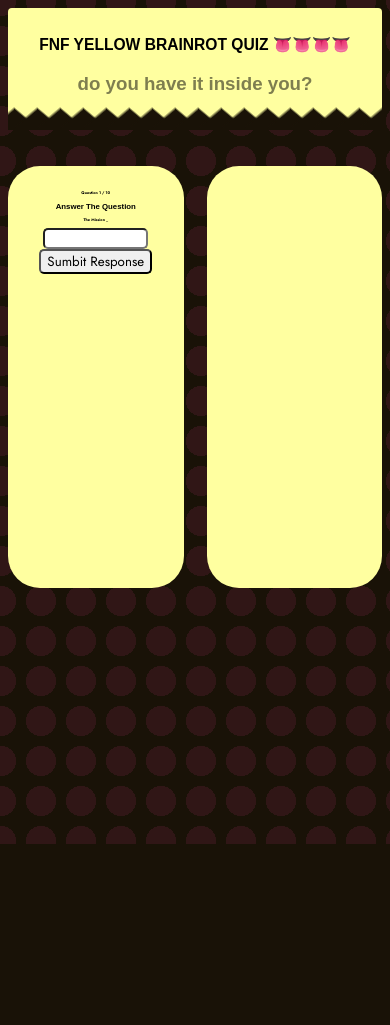
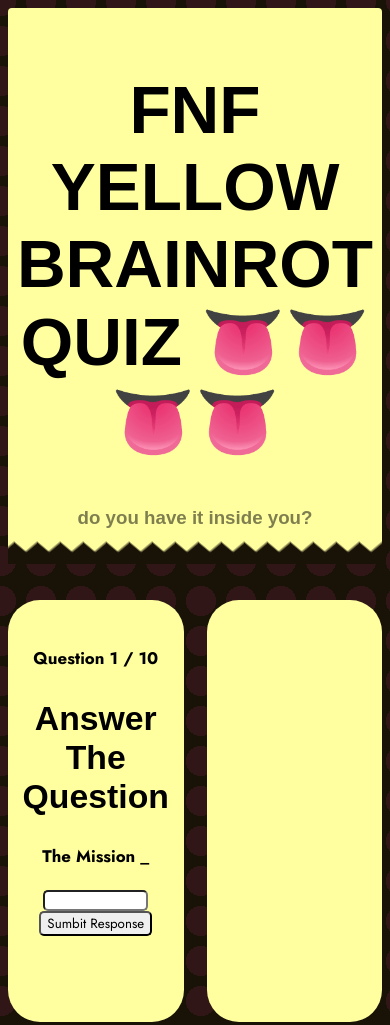
Before and after one commit to Teejio/brainrot-Quiz, a plain HTML site: page index.html in a window 390 px wide. Shown: the top 1025 px of the page. Before the commit the page ends 844 px from the top, so only its background shows below. Drawn offline with Linux system fonts and the light colour scheme; a web font is replaced by a local one.

Commit message:
fixed phone

```diff
--- a/index.html
+++ b/index.html
@@ -11,7 +11,7 @@
 h1{
     font-family: "Anton SC", sans-serif;
     text-align: center;
-    font-size: 4vw;
+    font-size: 8vh;
 }
 body{
     background: rgb(25, 18, 7);
@@ -20,12 +20,12 @@
   background-position: -19px -19px;
 }
 h5{
-    font-size: 1vw;
+    font-size: 2vh;
     font-family: "Jost", sans-serif;
 }
 h2 {
     font-family: "Anton SC", sans-serif;
-    font-size: 2vw;
+    font-size: 4vh;
 }
 h3{
     font-family: "New Amsterdam", sans-serif;
@@ -42,7 +42,7 @@
 
 }
 h4, li{
-    font-size: 1vw;
+    font-size: 2vh;
     font-family: "Jost", sans-serif;
 
 }
```
